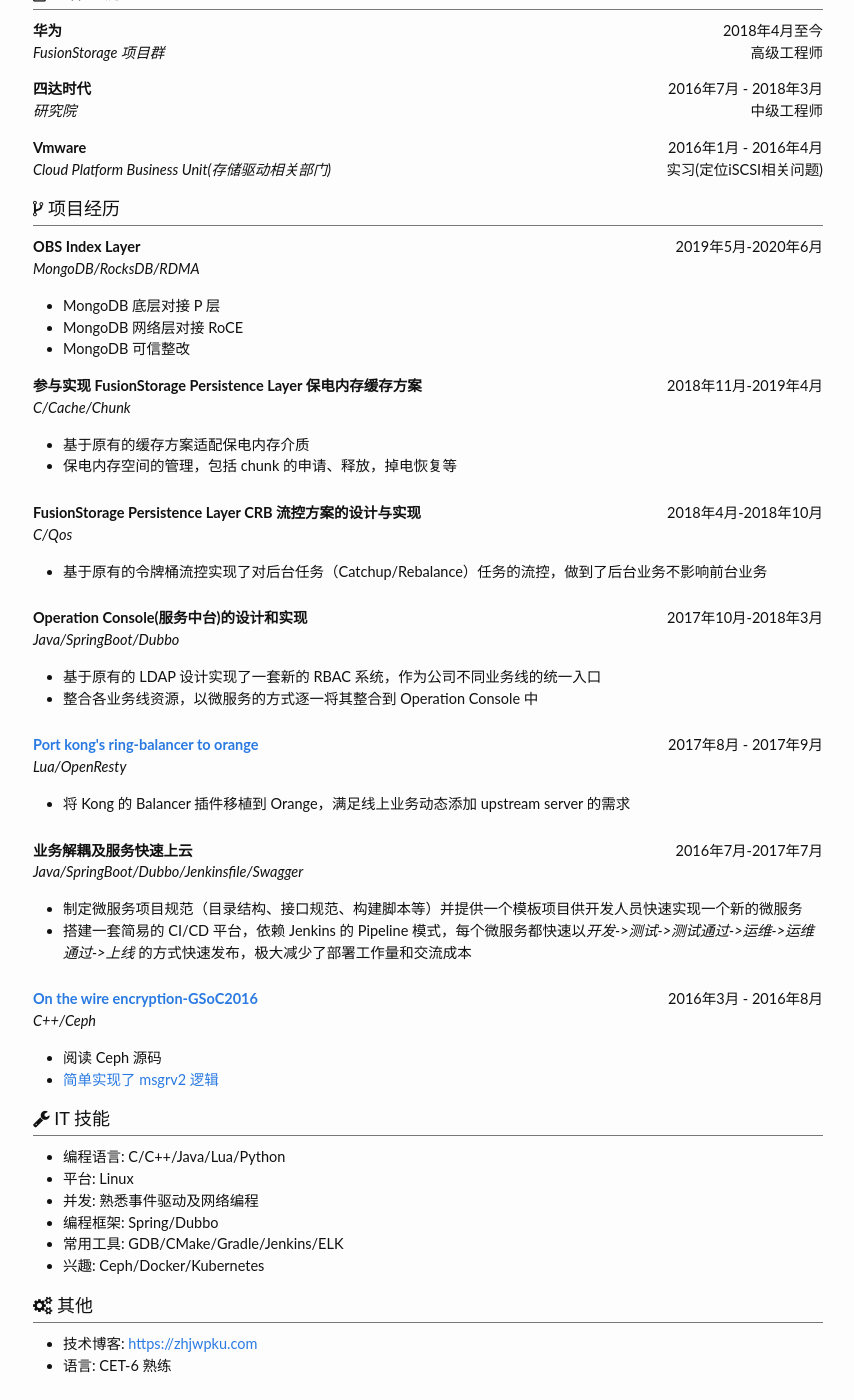
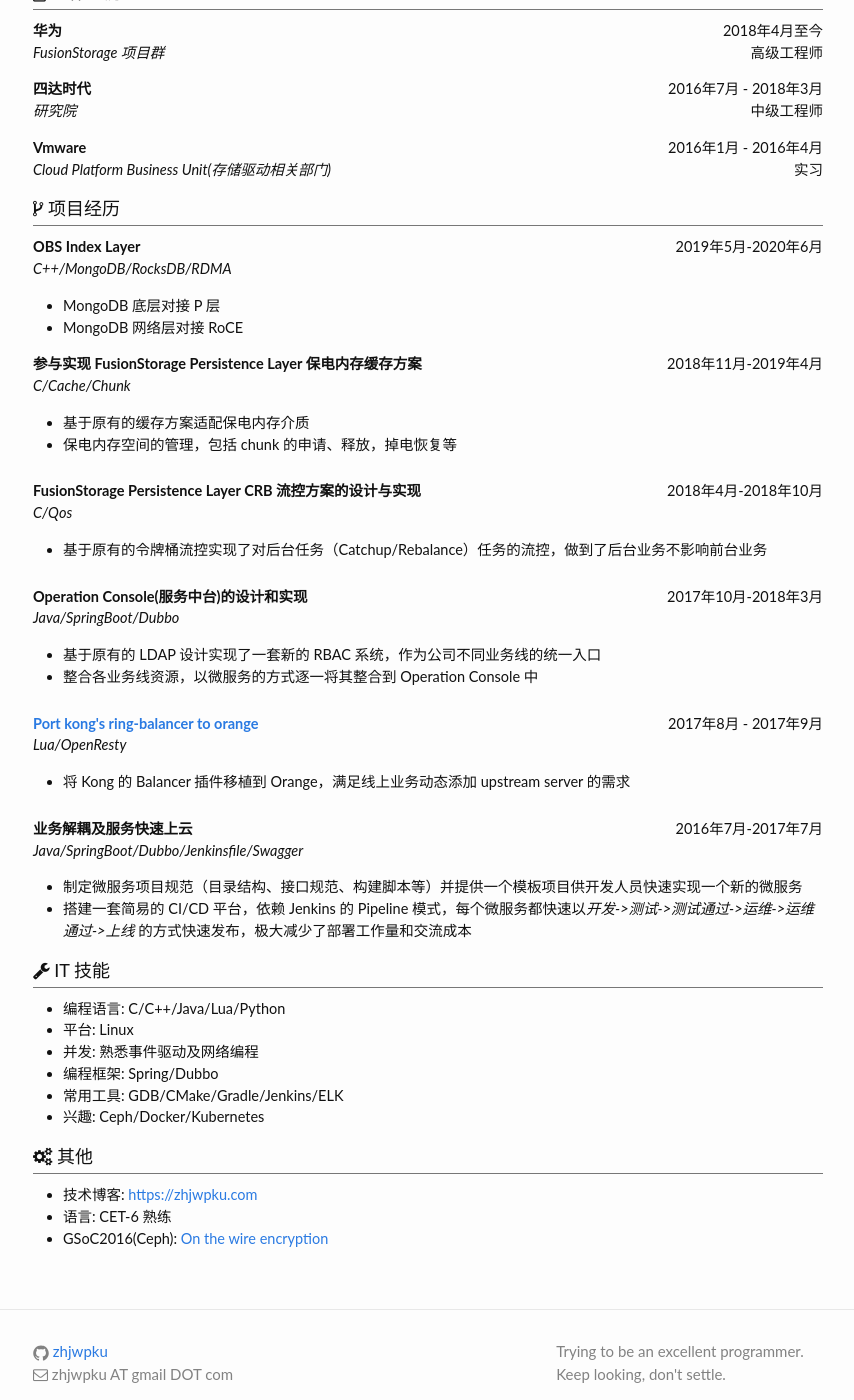
Before and after one commit to zhjwpku/zhjwpku.github.io, a Jekyll site: the page built from resume.html, in a window 1280 px wide and 1400 px high, scrolled down 440 px. Shown: the whole window, without its empty margins (212-1066 px from the left). Built offline with Jekyll 4.4.1, drawn with Linux system fonts in a browser that asks for light colours; comment, search, counter and statistics services are not loaded.

Commit message:
update resume
Signed-off-by: Zhao Junwang <zhjwpku@gmail.com>

```diff
--- a/resume.html
+++ b/resume.html
@@ -50,18 +50,17 @@
       <div><strong>四达时代</strong><span style="float:right">2016年7月 - 2018年3月</span></div>
       <p><em>研究院</em><span style="float: right;">中级工程师</span></p>
       <div><strong>Vmware</strong><span style="float:right">2016年1月 - 2016年4月</span></div>
-      <p><em>Cloud Platform Business Unit(存储驱动相关部门)</em><span style="float: right;">实习(定位iSCSI相关问题)</span></p>
+      <p><em>Cloud Platform Business Unit(存储驱动相关部门)</em><span style="float: right;">实习</span></p>
     </div> <!-- end of jobs -->
 
     <div id="projects">
       <h4 style="margin-bottom:10px; padding-bottom:3px; border-bottom: 1px solid #777777;"><i class="fa fa-code-fork" aria-hidden="true"></i> 项目经历</h4>
 
       <div><strong>OBS Index Layer</strong><span style="float:right">2019年5月-2020年6月</span></div>
-      <p><em>MongoDB/RocksDB/RDMA</em></p>
+      <p><em>C++/MongoDB/RocksDB/RDMA</em></p>
       <ul>
         <li>MongoDB 底层对接 P 层</li>
         <li>MongoDB 网络层对接 RoCE</li>
-        <li>MongoDB 可信整改</li>
       </ul>
 
       <div><strong>参与实现 FusionStorage Persistence Layer 保电内存缓存方案</strong><span style="float:right">2018年11月-2019年4月</span></div>
@@ -97,13 +96,6 @@
         <li>搭建一套简易的 CI/CD 平台，依赖 Jenkins 的 Pipeline 模式，每个微服务都快速以<em>开发->测试->测试通过->运维->运维通过->上线</em> 的方式快速发布，极大减少了部署工作量和交流成本</li>
       </ul>
 
-      <div style="margin-top: 25px"><strong><a href="https://gist.github.com/zhjwpku/1bc4202671ed06c799f0bf4739416429">On the wire encryption-GSoC2016</a></strong><span style="float:right">2016年3月 - 2016年8月</span></div>
-      <p><em>C++/Ceph</em></p>
-      <ul>
-        <li>阅读 Ceph 源码</li>
-        <li><a href="https://github.com/zhjwpku/ceph/commit/bcf66b82113abefdc0b126c3388c8ab6b3e2c793">简单实现了 msgrv2 逻辑</a></li>
-      </ul>
-
     </div>
 
     <div id="skills">
```
Also changed, not shown: other parts of resume.html (+1 -0 lines).
